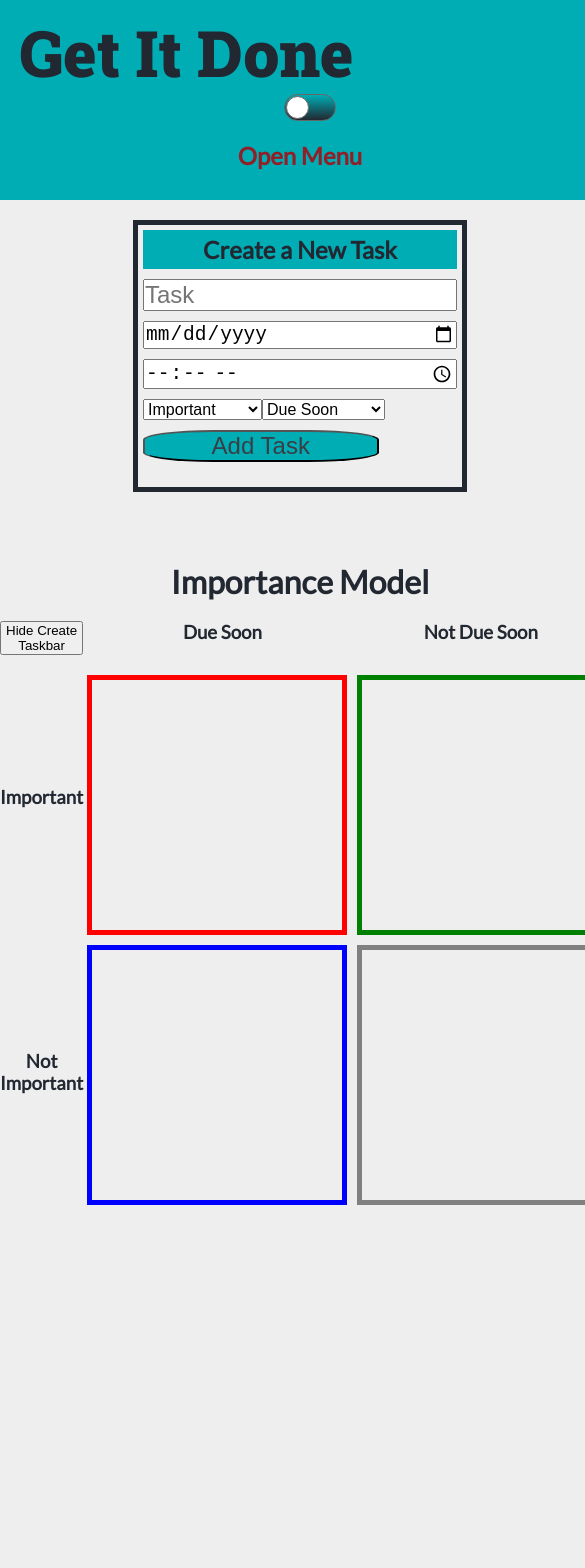
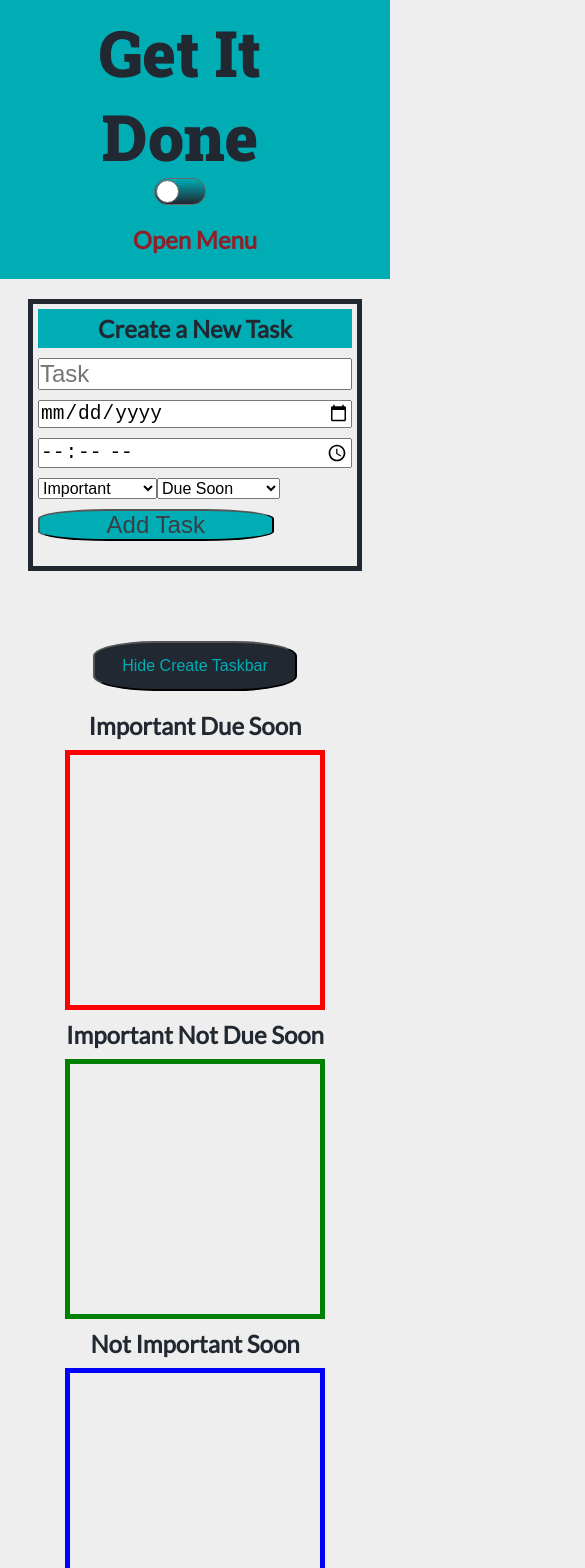
Before and after one commit to ejoc1103/get-it-done, a React (Create React App) app in the folder get-it-done/: page /prioritize in a window 390 px wide. Shown: the top 1568 px of the page, 585 px wide, since content can reach past the window. Before the commit the page ends 1255 px from the top, so only its background shows below. Built offline with nearby package versions, Linux system fonts and the light colour scheme.

Commit message:
Fixed some css responsive issues

```diff
--- a/get-it-done/src/Components/App.js
+++ b/get-it-done/src/Components/App.js
@@ -44,10 +44,14 @@ const NavStyled = styled.nav`
   background: ${({ theme }) => theme.primaryColor};
   grid-template-columns: 5fr 1fr;
   justify-content: center;
-  padding: 10px;
+  padding: 10px 30px 5px 30px;
+  justify-items: center;
+  align-items: center;
 
   @media (max-width: 475px) {
     grid-template-columns: 1fr;
+    justify-items: center;
+    align-items: center;
   }
 `;
 
@@ -78,13 +82,15 @@ const ListStyled = styled.ul`
   justify-self: center;
   margin-right: 20px;
 
-  @media (max-width: 768px) {
+  @media (max-width: 785px) {
     display: none;
   }
 `;
 
 const MobileMenuIcon = styled.div`
   margin: 10px;
+  justify-self: center;
+  grid-column: span 2;
 
   > h2 {
     background: ${({ theme }) => theme.primaryColor};
@@ -93,18 +99,16 @@ const MobileMenuIcon = styled.div`
     align-self: center;
     padding: 10px;
   }
-  @media (min-width: 768px) {
+  @media (min-width: 785px) {
     display: none;
   }
 `;
 
 const MobileMenuStyled = styled.ul`
   display: ${props => (props.open ? "grid" : "none")};
-  width: 50%;
+  grid-column: span 2;
   grid-template-columns: 1fr;
   list-style-type: none;
-  justify-content: center;
-  align-items: center;
   justify-self: center;
   align-self: center;
   gap: 10px;
@@ -265,6 +269,7 @@ function App() {
                 setDayToggle={setDayToggle}
                 showTaskbar={showTaskbar}
                 setShowTaskbar={setShowTaskbar}
+                theme={theme}
               />
             </Route>
             <Route path="/prioritize">
--- a/get-it-done/src/Components/mainPages/Daily.js
+++ b/get-it-done/src/Components/mainPages/Daily.js
@@ -10,31 +10,20 @@ import styled from "styled-components";
 const DailyPageStyled = styled.div`
   display: grid;
   justify-content: center;
-  min-height: 200px;
-  width: 600px;
   text-align: center;
-  margin: 0 auto;
-  margin-top: ${({ margin }) => (margin ? "none" : "12%")};
   padding: 0;
   grid-template-columns: 1fr;
   gap: 5px;
-  margin-top: ${({ show }) => (show === true ? "" : "150px")};
-
-  @media (max-width: 900px) {
-    margin-top: ${({ margin }) => (margin ? "none" : "18%")};
-  }
-  @media (max-width: 730px) {
-    margin-top: ${({ margin }) => (margin ? "none" : "25%")};
-  }
-  @media (max-width: 500px) {
-    margin-top: ${({ margin }) => (margin ? "none" : "60%")};
-  }
+  justify-items: center;
+  align-items: center;
 `;
 
 const DaySetterStyled = styled.form`
   display: grid;
   grid-template-columns: 1fr;
   justify-content: center;
+  justify-items: center;
+  align-items: center;
   gap: 10px;
   margin-bottom: 20px;
 
@@ -63,10 +52,15 @@ const SubmitStyled = styled.input`
 `;
 
 const ChangeTimesStyled = styled.form`
-  justify-self: end;
+  justify-self: center;
   > button {
-    background: ${({ theme }) => theme.primaryColor};
+    background: ${({ theme }) => theme.secondaryColor};
     font-size: 1em;
+    margin: 10px 0 10px 0;
+    color: ${({ theme }) => theme.primaryColor};
+    border-radius: 30%;
+    width: 70%;
+    height: 50px;
   }
 `;
 
@@ -97,8 +91,14 @@ const LeftOversStyled = styled.div`
 `;
 
 const ShowTaskStyled = styled.button`
-  width: 40%;
+  width: 70%;
+  height: 50px;
+  background-color: ${({ theme }) => theme.secondaryColor};
+  color: ${({ theme }) => theme.primaryColor};
+  font-size: 1em;
   justify-self: center;
+  border-radius: 30%;
+  padding: 2px;
 `;
 
 const Daily = ({
--- a/get-it-done/src/Components/mainPages/Prioritize.js
+++ b/get-it-done/src/Components/mainPages/Prioritize.js
@@ -8,58 +8,75 @@ import onDelete from "../helpers/onDelete";
 import onEdit from "../helpers/onEdit";
 import styled from "styled-components";
 
+const PriorityMainStyled = styled.div`
+  display: grid;
+  grid-template-columns: 1fr 3fr 1fr;
+  @media (max-width: 1000px) {
+    grid-template-columns: 0.5fr 3fr 0.5fr;
+  }
+`;
+
 const PriorityPageStyled = styled.div`
   display: grid;
-  min-height: 200px;
-  width: 600px;
-  margin: 0 auto;
-  margin-top: ${({ margin }) => (margin ? "none" : "12%")};
   padding: 0;
   gap: 20px;
   grid-template-areas:
-    "header   header   header"
-    ".      subhead1 subhead2"
-    "subhead3 content content"
-    "subhead4 content content";
+    "header   header   header header"
+    ".      subhead1  . subhead2"
+    "subhead3 content content content"
+    "subhead4 content content content";
 
   grid-template-columns: 2fr 6fr 6fr;
+  justify-items: center;
+  align-items: center;
 
-  @media (max-width: 900px) {
-    margin-top: ${({ margin }) => (margin ? "none" : "18%")};
-  }
-  @media (max-width: 730px) {
-    margin-top: ${({ margin }) => (margin ? "none" : "25%")};
-  }
-  @media (max-width: 500px) {
-    margin-top: ${({ margin }) => (margin ? "none" : "60%")};
-  }
+  @media (max-width: 805px) {
+    grid-template-columns: 1fr;
+    grid-template-areas:
+    "header"
+    "content"
 `;
 
 const PriorityHeaderStyled = styled.h1`
   grid-area: header;
   text-align: center;
+  @media (max-width: 805px) {
+    display: none;
+  }
 `;
 
 const SubHead1Styled = styled.h3`
   grid-area: subhead1;
   text-align: center;
+  @media (max-width: 805px) {
+    display: none;
+  }
 `;
 
 const SubHead2Styled = styled.h3`
   grid-area: subhead2;
   text-align: center;
+  @media (max-width: 805px) {
+    display: none;
+  }
 `;
 
 const SubHead3Styled = styled.h3`
   grid-area: subhead3;
   text-align: center;
   align-self: center;
+  @media (max-width: 805px) {
+    display: none;
+  }
 `;
 
 const SubHead4Styled = styled.h3`
   grid-area: subhead4;
   text-align: center;
   align-self: center;
+  @media (max-width: 805px) {
+    display: none;
+  }
 `;
 
 const PriorityModelStyled = styled.div`
@@ -70,6 +87,50 @@ const PriorityModelStyled = styled.div`
     "list1 list2"
     "list3 list4";
   justify-content: center;
+  @media (max-width: 805px) {
+    grid-template-areas:
+      "subhead1"
+      "list1"
+      "subhead2"
+      "list2"
+      "subhead3"
+      "list3"
+      "subhead4"
+      "list4";
+  }
+`;
+
+const SmallScreenSubhead1 = styled.h2`
+  display: none;
+  @media (max-width: 805px) {
+    display: grid;
+    grid-area: subhead1;
+    text-align: center;
+  }
+`;
+const SmallScreenSubhead2 = styled.h2`
+  display: none;
+  @media (max-width: 805px) {
+    display: grid;
+    grid-area: subhead2;
+    text-align: center;
+  }
+`;
+const SmallScreenSubhead3 = styled.h2`
+  display: none;
+  @media (max-width: 805px) {
+    display: grid;
+    grid-area: subhead3;
+    text-align: center;
+  }
+`;
+const SmallScreenSubhead4 = styled.h2`
+  display: none;
+  @media (max-width: 805px) {
+    display: grid;
+    grid-area: subhead4;
+    text-align: center;
+  }
 `;
 
 const ImportantSoonStyled = styled.ul`
@@ -110,7 +171,16 @@ const NotImportantNotSoon = styled.ul`
   justify-self: center;
 `;
 
-const ShowTaskStyled = styled.button``;
+const ShowTaskStyled = styled.button`
+  width: 70%;
+  height: 50px;
+  background-color: ${({ theme }) => theme.secondaryColor};
+  color: ${({ theme }) => theme.primaryColor};
+  font-size: 1em;
+  justify-self: center;
+  border-radius: 30%;
+  padding: 2px;
+`;
 
 const Prioritize = ({
   priority,
@@ -151,7 +221,9 @@ const Prioritize = ({
   // for creating box
   // transform: rotate(-90deg);
   return (
-    <PriorityPageStyled margin={showTaskbar}>
+    <PriorityMainStyled>
+      <div></div>
+      <PriorityPageStyled>
         <PriorityHeaderStyled>Importance Model</PriorityHeaderStyled>
         <ShowTaskStyled
           onClick={() => {
@@ -166,6 +238,7 @@ const Prioritize = ({
         <SubHead3Styled>Important</SubHead3Styled>
         <SubHead4Styled>Not Important</SubHead4Styled>
         <PriorityModelStyled>
+          <SmallScreenSubhead1>Important Due Soon</SmallScreenSubhead1>
           <ImportantSoonStyled>
             <div>
               {ims.map(
@@ -213,6 +286,7 @@ const Prioritize = ({
               )}
             </div>
           </ImportantSoonStyled>
+          <SmallScreenSubhead2>Important Not Due Soon</SmallScreenSubhead2>
           <ImportantNotSoonStyled>
             {imns.map(
               (
@@ -254,6 +328,7 @@ const Prioritize = ({
               }
             )}
           </ImportantNotSoonStyled>
+          <SmallScreenSubhead3>Not Important Soon</SmallScreenSubhead3>
           <NotImportantSoon>
             {nims.map(
               (
@@ -294,6 +369,7 @@ const Prioritize = ({
               }
             )}
           </NotImportantSoon>
+          <SmallScreenSubhead4>Not Important Not Due Soon</SmallScreenSubhead4>
           <NotImportantNotSoon>
             {nimns.map(
               (
@@ -336,6 +412,8 @@ const Prioritize = ({
           </NotImportantNotSoon>
         </PriorityModelStyled>
       </PriorityPageStyled>
+      <div></div>
+    </PriorityMainStyled>
   );
 };
 
--- a/get-it-done/src/Components/mainPages/Standard.js
+++ b/get-it-done/src/Components/mainPages/Standard.js
@@ -40,9 +40,14 @@ const StandardListStyled = styled.div`
   }
 `;
 const ShowTaskStyled = styled.button`
-  width: 40%;
+  width: 70%;
+  height: 50px;
+  background-color: ${({ theme }) => theme.secondaryColor};;
+  color: ${({ theme }) => theme.primaryColor};
+  font-size: 1em;
   justify-self: center;
-  align-self: center;
+  border-radius: 30%;
+  padding: 2px;
 `;
 //Receives lists and item creation functions from main state through App.js
 const Standard = ({
--- a/get-it-done/src/Components/utilities/CreateTask.js
+++ b/get-it-done/src/Components/utilities/CreateTask.js
@@ -6,7 +6,7 @@ import InputArea from "./InputArea";
 import styled from "styled-components";
 
 const CreateTaskStyled = styled.div`
-  display: ${({ open }) => (open ? "none" : "grid")};
+  display: ${({ open }) => (open ? "grid" : "none")};
   border: 5px solid ${({ theme }) => theme.secondaryColor};
   background: ${({ theme }) => theme.bodyBackgroundColor};
   color: ${({ theme }) => theme.bodyFontColor};
@@ -121,7 +121,7 @@ function CreateTask({
     <>
       {/* shows automatically on every page but daily on daily it shows after the hours are scheduled */}
       {show ? (
-        <CreateTaskStyled open={menuOpen}>
+        <CreateTaskStyled open={showTaskbar}>
           <InputArea
             handleChange={handleChange}
             handleSubmit={handleSubmit}
--- a/get-it-done/src/Components/utilities/Header.js
+++ b/get-it-done/src/Components/utilities/Header.js
@@ -12,19 +12,22 @@ const StyledHeader = styled.header`
   color: ${({ theme }) => theme.secondaryColor};
   padding: 0 40px 0 10px;
 
-  @media (max-width: 905px) {
+  @media (max-width: 920px) {
     grid-template-columns: 1fr;
+  }
+  @media (max-width: 800px) {
+    text-align: center;
+    grid-column: span 2;
+    justify-self: center;
   }
 `;
 
 const Header = () => {
   const { id, setTheme } = useContext(ThemeContext);
   return (
-    <div>
-      <StyledHeader>
-        Get It Done <Toggle isActive={id === "dark"} onToggle={setTheme} />
-      </StyledHeader>
-    </div>
+    <StyledHeader>
+      Get It Done <Toggle isActive={id === "dark"} onToggle={setTheme} />
+    </StyledHeader>
   );
 };
 
--- a/get-it-done/src/themes/dark.js
+++ b/get-it-done/src/themes/dark.js
@@ -1,9 +1,9 @@
 const theme = {
   id: "dark",
-  primaryColor: "#282828",
-  secondaryColor: "#700B97",
-  bodyBackgroundColor: "black",
-  bodyFontColor: "#8E05C2",
+  primaryColor: "#8B9A46",
+  secondaryColor: "#541212",
+  bodyBackgroundColor: "#8B9A46",
+  bodyFontColor: "#EEEEEE",
 };
 
 export default theme;
```
Lines whose indentation alone changed are shown as unchanged.
